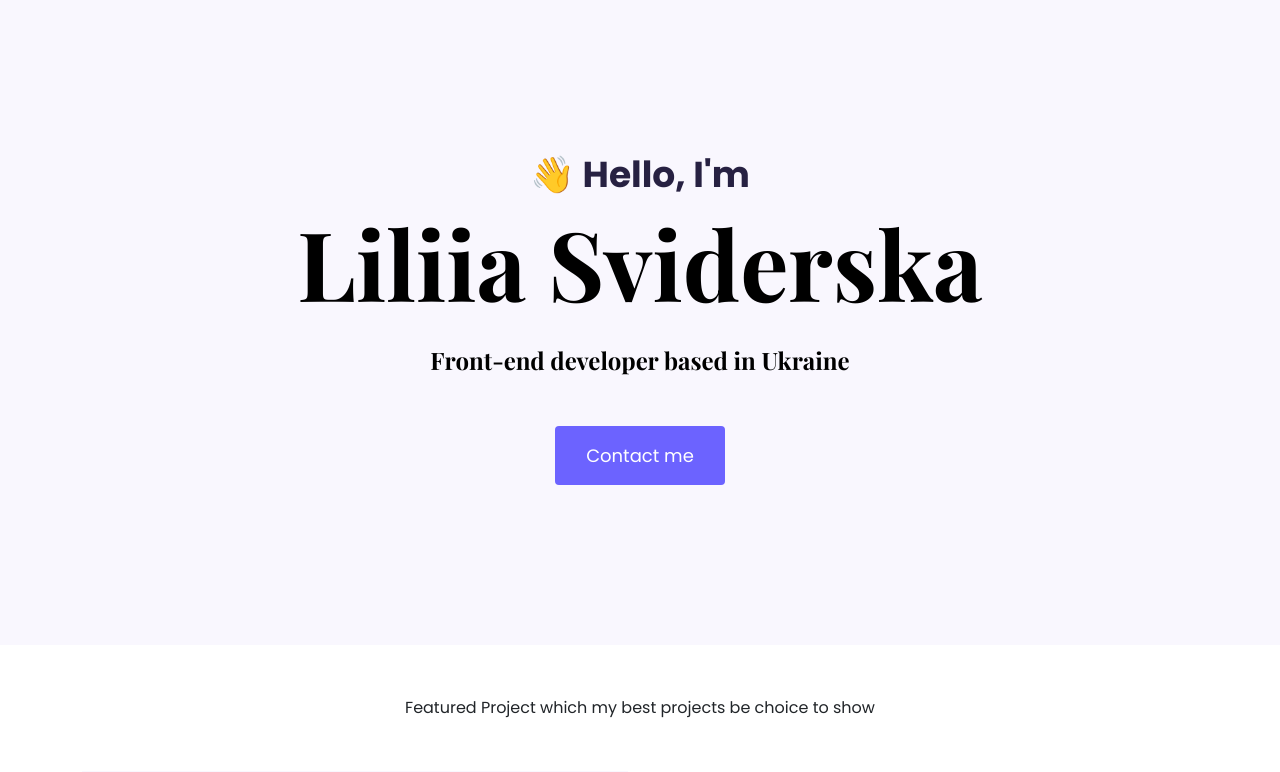
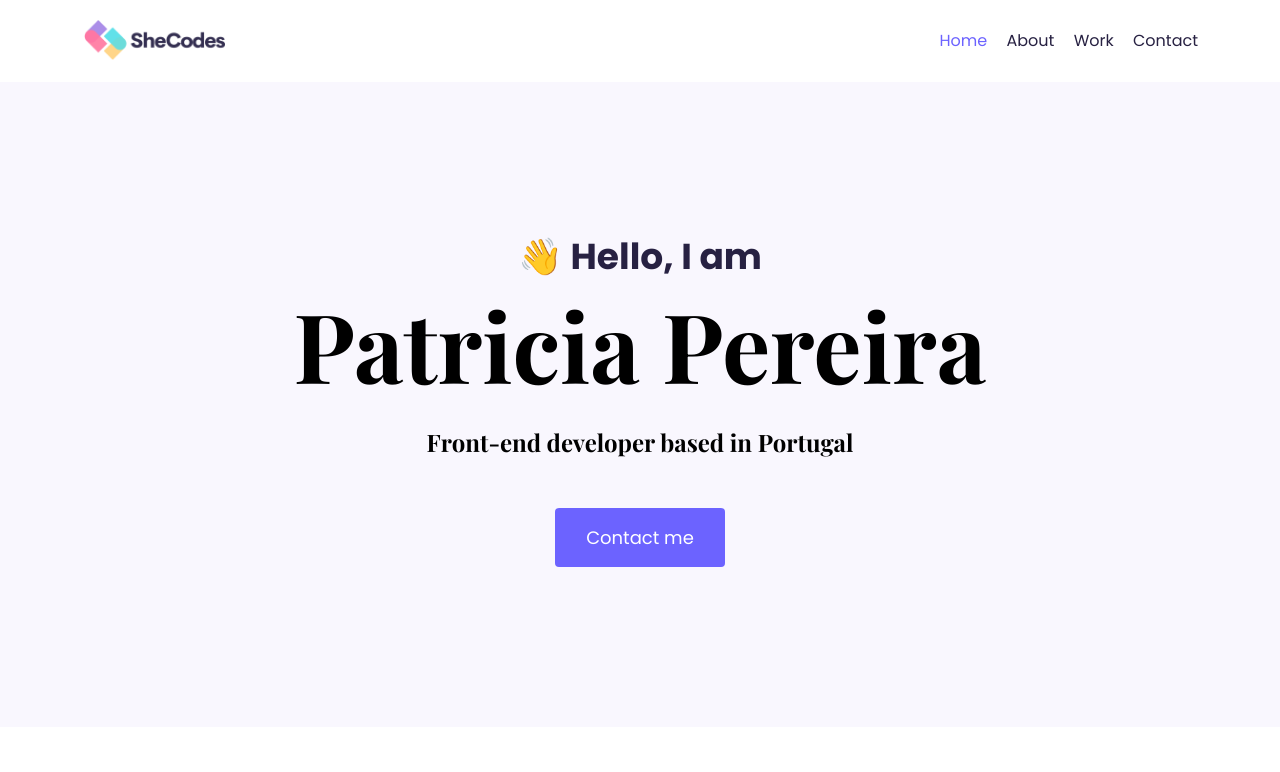
Before and after one commit to Liliia-Cat/My-portfolio-project, a plain HTML site: page index.html in a window 1280 px wide. Shown: the top 772 px of the page. Drawn offline with nearby package versions, Linux system fonts and the light colour scheme.

Commit message:
added Header

```diff
--- a/css/style.css
+++ b/css/style.css
@@ -106,6 +106,37 @@ p {
     padding: 120px 60px;
 }
 
+.logo {
+    max-height: 40px;
+}
+
+nav {
+    padding: 20px 0;
+}
+
+nav ul {
+    padding: 0;
+    margin: 0;
+}
+
+nav li {
+    display: inline;
+    list-style: none;
+    line-height: 42px;
+    margin-left: 15px;
+}
+
+nav a {
+    text-decoration: none;
+    color: #272142;
+    transition: all 100ms ease-in-out;
+}
+
+nav a:hover,
+nav li.active a {
+    color: var(--branding-color);
+}
+
 @media (max-width: 900px) {
     h1 {
         font-size: 44px;
--- a/index.html
+++ b/index.html
@@ -15,13 +15,35 @@
 
 </head>
 <body>
+    <div class="container">
+      <nav class="d-flex justify-content-between">
+        <a href="/">
+          <img src="images/logo.png" class="logo d-none d-md-block" alt="">
+          <img src="images/logo-small.jpg" class="logo d-block d-md-none" alt="">
+        </a>
+        <ul>
+          <li class="active">
+            <a href="/"> Home</a>
+          </li>
+          <li>
+            <a href="/about.html"> About</a>
+          </li>
+          <li>
+            <a href="/work.html"> Work</a>
+          </li>
+          <li>
+            <a href="/contact.html"> Contact</a>
+          </li>
+        </ul>
+      </nav>
+    </div>
     <div class="hero">
-        <p>👋 Hello, I'm</p>
-        <h1>Liliia Sviderska</h1>
-        <h2 class="mb-5">Front-end developer based in Ukraine</h2>
-        <div>
-            <a href="#" class="btn btn-branding">Contact me</a>
-        </div>
+      <p>👋 Hello, I am</p>
+      <h1>Patricia Pereira</h1>
+      <h2 class="mb-5">Front-end developer based in Portugal</h2>
+      <div>
+        <a href="#" class="btn btn-branding">Contact me</a>
+      </div>
     </div>
     <p class="text-center m-5">
       Featured Project which my best projects be choice to show
```
Also changed, not shown: about.html (+24 -2 lines), contact.html (+22 -0 lines), work.html (+22 -0 lines), images/logo-small.jpg (added), images/logo.png (added).
